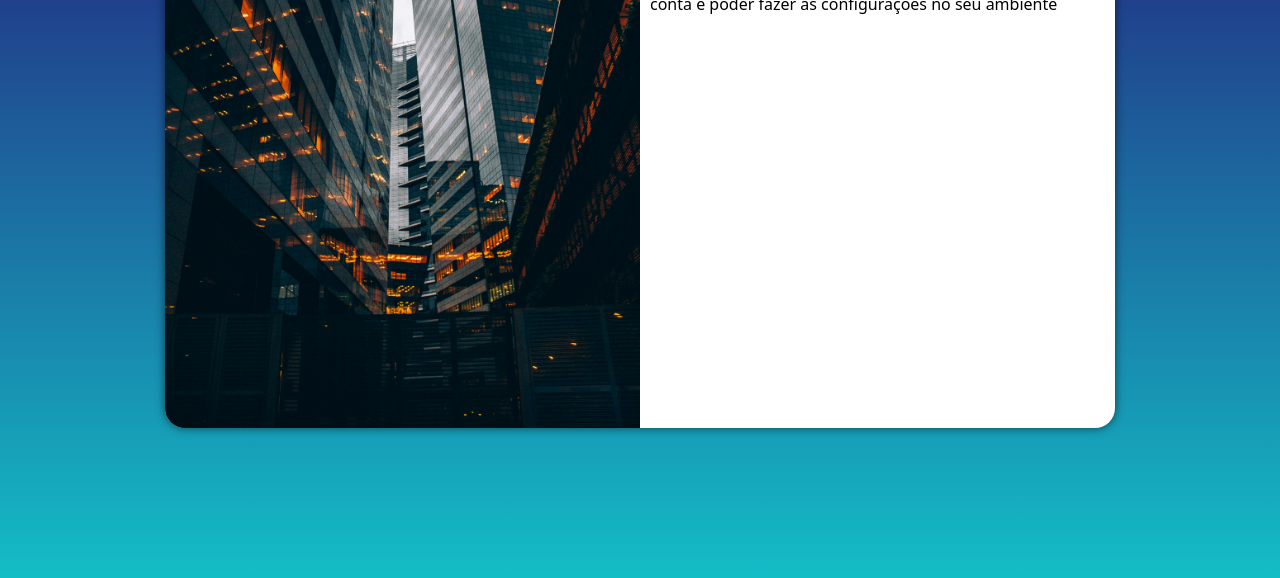
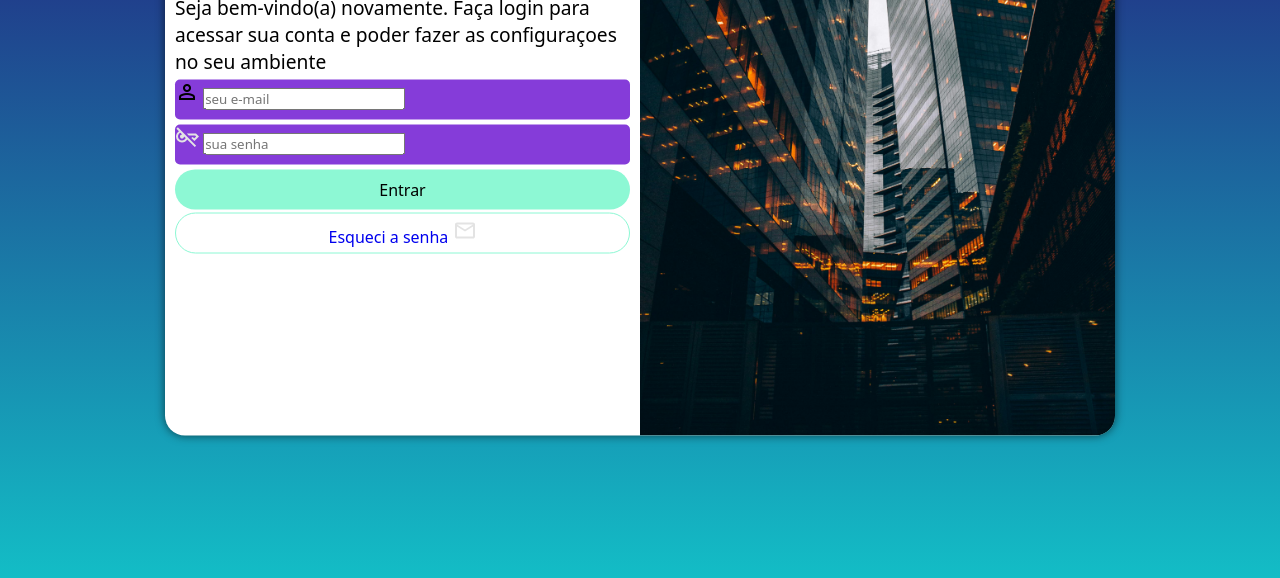
Before and after one commit to Jailsonsantosdasilva/curso-de-novo, a plain HTML site: page index.html in a window 1280 px wide. Shown: the part 222-800 px from the top of the page. Drawn offline with nearby package versions, Linux system fonts and the light colour scheme.

Commit message:
concluindo

```diff
--- a/estilos/media-query.css
+++ b/estilos/media-query.css
@@ -33,13 +33,21 @@
     }
 
     section#login > div#imagem {
-        float: left;
+        float:right;
         width: 50%;
         height: 100%;
     }
 
     section#login > div#formulario {
-        float: right;
+        float:left;
         width: 50%;
     }
+
+    div#formulario > h1 {
+        font-size: 2em;
+    }
+
+    div#formulario > p{
+        font-size: 1.2em;
+    }
 }
--- a/estilos/style.css
+++ b/estilos/style.css
@@ -35,7 +35,7 @@ section#login{
 
     background-color: white;
     width: 250px;
-    height: 500px;
+    height: 515px;
     border-radius: 20px;
     box-shadow: 0px 0px 10px rgba(0, 0, 0, 0.6);
 
@@ -55,3 +55,63 @@ section#login > div#formulario{
     display: block;
     padding: 10px;
 }
+
+div#formulario > h1{
+    text-align: center;
+    margin: 10px;
+}
+
+form > div.campo{
+    background-color: rgb(133, 60, 217);
+    display: block;
+    width: 100%;
+    height: 40px;
+    border-radius: 5px;
+    margin: 5px 0px;
+}
+
+div.campo > label{
+    display: none;
+}
+
+div#formulario > p{
+    font-size: 0.8em;
+}
+
+form > input[type=submit]{
+    display: block;
+    font-size: 1em;
+    width: 100%;
+    height: 40px;
+    background-color: rgb(141, 248, 212);
+    border: none;
+    border-radius:50px;
+    cursor: pointer;
+}
+
+form > input[type=submit]:hover{
+    background-color: rgb(56, 113, 94);
+}
+
+form > a.botao{
+    display: block;
+    text-align: center;
+    font-size: 1em;
+  margin-top: 3px;
+  padding: 5px;
+    width: 100%;
+    height: 40%;
+    background-color: rgb(255, 255, 255);
+    border: 1px solid  rgb(141, 248, 212);
+    border-radius:40px;
+    text-decoration: none;
+}
+
+form > a.botao:hover{
+background-color:rgb(56, 113, 94) ;
+color: white;
+}
+
+form > a.botao > i {
+    font-size: 0.8em;
+}
--- a/index.html
+++ b/index.html
@@ -4,6 +4,7 @@
     <meta charset="UTF-8">
     <meta name="viewport" content="width=device-width, initial-scale=1.0">
     <title>login</title>
+    <link rel="stylesheet" href="https://fonts.googleapis.com/css2?family=Material+Symbols+Outlined:opsz,wght,FILL,GRAD@20..48,100..700,0..1,-50..200&icon_names=person" />
     <link rel="stylesheet" href="estilos/style.css">
     <link rel="stylesheet" href="estilos/media-query.css">
 </head>
@@ -16,8 +17,24 @@
             <div id="formulario">
              <h1>Login</h1>
              <p>Seja bem-vindo(a) novamente. Faça login para acessar sua conta e poder fazer as configuraçoes no seu ambiente </p>
-             <form action="login.php" method="post">
+             <form action="login.php" method="post" autocomplete="on">
+                <div class="campo">
+                    <span class="material-symbols-outlined">
+                        person
+                        </span>
+                  <input type="email" name="login" id="ilogin" placeholder="seu e-mail" autocomplete="email" required maxlength="30">
+                   <label for="ilogin"> Login</label>
+                </div>
+                <div class="campo">
 
+                    <span class="material-symbols-outlined">
+                        <svg xmlns="http://www.w3.org/2000/svg" height="24px" viewBox="0 -960 960 960" width="24px" fill="#e3e3e3"><path d="M790-57 488-359q-32 54-87 86.5T280-240q-100 0-170-70T40-480q0-66 32.5-121t86.5-87L57-790l57-56 732 733-56 56Zm50-543 120 120-183 183-127-126 50-37 72 54 75-74-40-40H553l-80-80h367ZM280-320q51 0 90.5-27.5T428-419l-56-56-48.5-48.5L275-572l-56-56q-44 18-71.5 57.5T120-480q0 66 47 113t113 47Zm0-80q-33 0-56.5-23.5T200-480q0-33 23.5-56.5T280-560q33 0 56.5 23.5T360-480q0 33-23.5 56.5T280-400Z"/></svg>
+                        </span>
+                    <input type="password" name="senha" id="isenha" placeholder="sua senha" autocomplete="current-password" required minlength="8" maxlength="30">
+                     <label for="isenha">Senha</label>
+                </div>
+                <input type="submit" value="Entrar">
+                <a href="esqueci.html" class="botao">Esqueci a senha <i class="material"><svg xmlns="http://www.w3.org/2000/svg" height="24px" viewBox="0 -960 960 960" width="24px" fill="#e3e3e3"><path d="M160-160q-33 0-56.5-23.5T80-240v-480q0-33 23.5-56.5T160-800h640q33 0 56.5 23.5T880-720v480q0 33-23.5 56.5T800-160H160Zm320-280L160-640v400h640v-400L480-440Zm0-80 320-200H160l320 200ZM160-640v-80 480-400Z"/></svg></i></a>
              </form>
             </div>
         </section>
```
